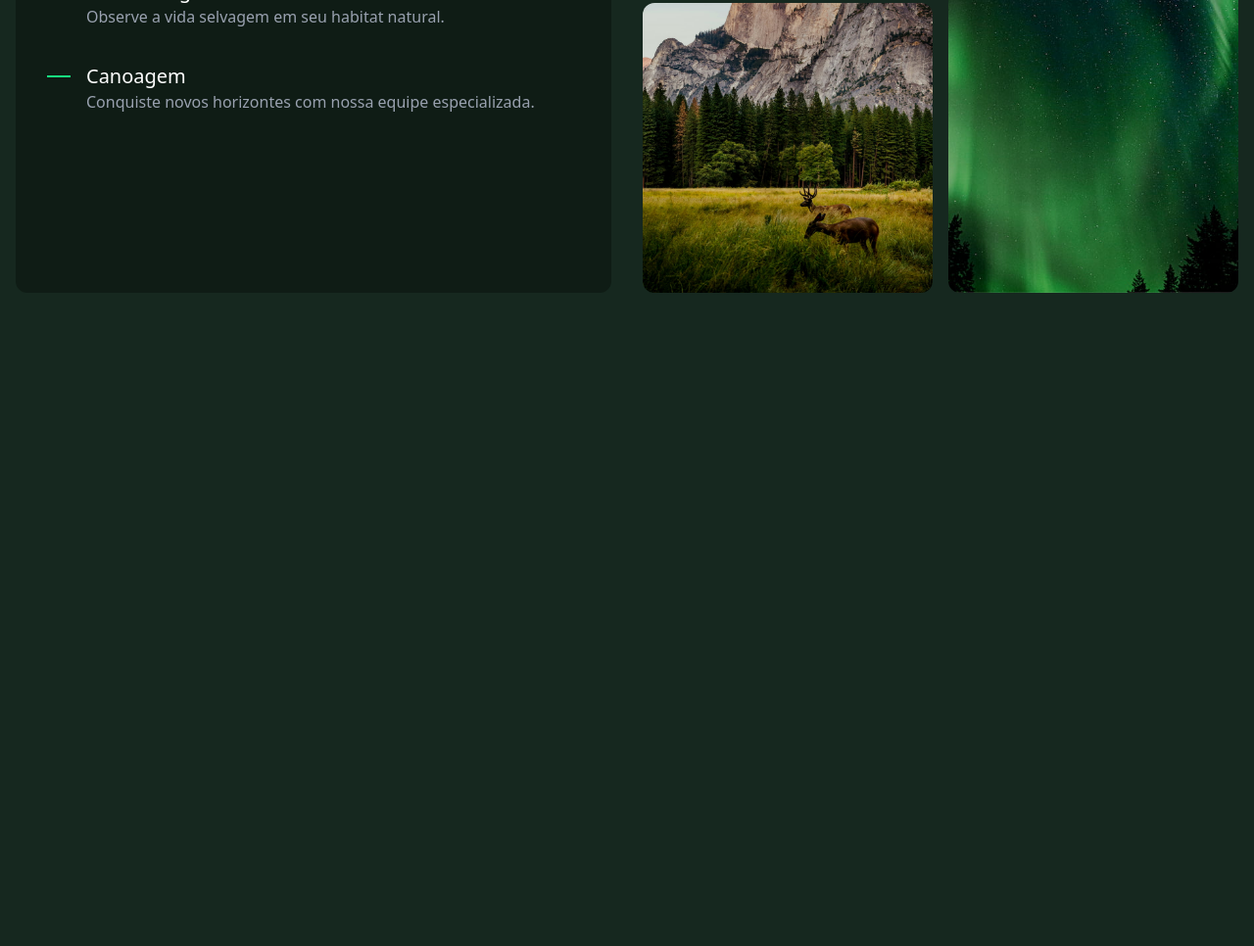
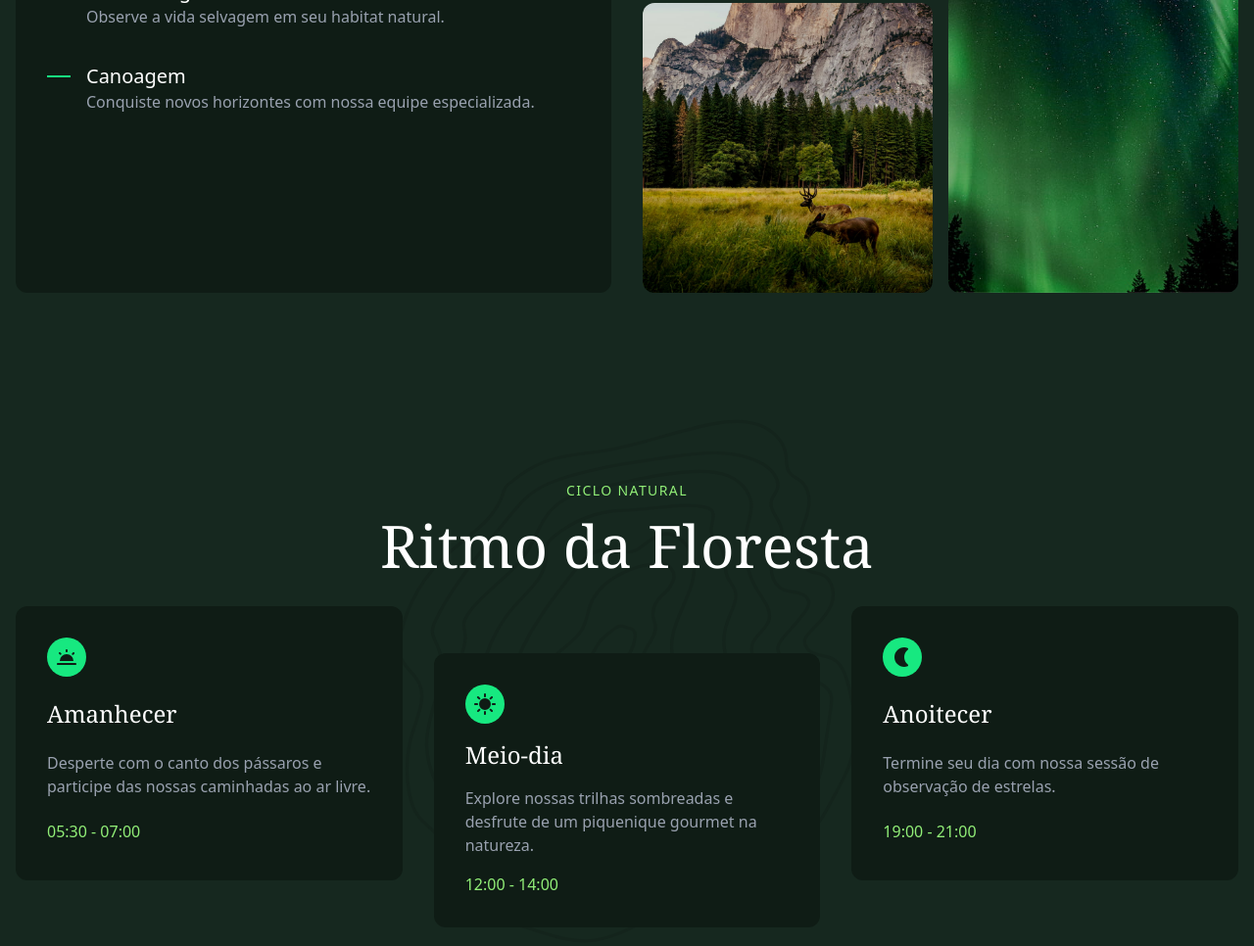
Before and after one commit to VictorNFerreira/Forest, a website: page src/index.html in a window 1280 px wide. Shown: the part 2793-3759 px from the top of the page at 98% size. Before the commit the page ends 3220 px from the top, so only its background shows below. Drawn offline with Linux system fonts and the light colour scheme.

Commit message:
Adicionado a seção de Ciclo Natural ao projeto

```diff
--- a/src/index.html
+++ b/src/index.html
@@ -154,5 +154,42 @@
                 </div>
             </div>
         </section>
+
+        <section class="container py-16 mb-16 bg-[url('./img/padrao.svg')] bg-contain bg-no-repeat bg-center  max-sm:py-0 max-sm:mb-12">
+            <p class="mb-4 text-sm text-verde-2 text-center uppercase tracking-widest">Ciclo natural</p>
+            <h2 class="max-w-3xl mb-8 mx-auto text-6xl text-white text-center text-balance font-serif  max-sm:text-4xl">Ritmo da Floresta</h2>
+
+            <div class="flex flex-row gap-8  max-sm:flex-col max-sm:gap-4">
+                <div class="grid flex-1 p-8 gap-4 bg-verde-6 rounded-xl sm:hover:-translate-y-4 transition-transform  max-sm:p-6">
+                    <div class="flex w-10 h-10 items-center justify-center bg-verde-3 rounded-full">
+                        <img src="./img/manha.svg" alt="">
+                    </div>
+
+                    <h3 class="text-2xl text-white font-serif">Amanhecer</h3>
+                    <p class="text-gray-400">Desperte com o canto dos pássaros e participe das nossas caminhadas ao ar livre.</p>
+                    <span class="text-verde-2">05:30 - 07:00</span>
+                </div>
+
+                <div class="grid flex-1 p-8 gap-4 bg-verde-6 rounded-xl translate-y-12 sm:hover:translate-y-8 transition-transform  max-sm:p-6">
+                    <div class="flex w-10 h-10 items-center justify-center bg-verde-3 rounded-full">
+                        <img src="./img/dia.svg" alt="">
+                    </div>
+
+                    <h3 class="text-2xl text-white font-serif">Meio-dia</h3>
+                    <p class="text-gray-400">Explore nossas trilhas sombreadas e desfrute de um piquenique gourmet na natureza.</p>
+                    <span class="text-verde-2">12:00 - 14:00</span>
+                </div>
+
+                <div class="grid flex-1 p-8 gap-4 bg-verde-6 rounded-xl sm:hover:-translate-y-4 transition-transform  max-sm:p-6">
+                    <div class="flex w-10 h-10 items-center justify-center bg-verde-3 rounded-full">
+                        <img src="./img/noite.svg" alt="">
+                    </div>
+
+                    <h3 class="text-2xl text-white font-serif">Anoitecer</h3>
+                    <p class="text-gray-400">Termine seu dia com nossa sessão de observação de estrelas.</p>
+                    <span class="text-verde-2">19:00 - 21:00</span>
+                </div>
+            </div>
+        </section>
     </body>
 </html>
```
Also changed, not shown: src/output.css.
